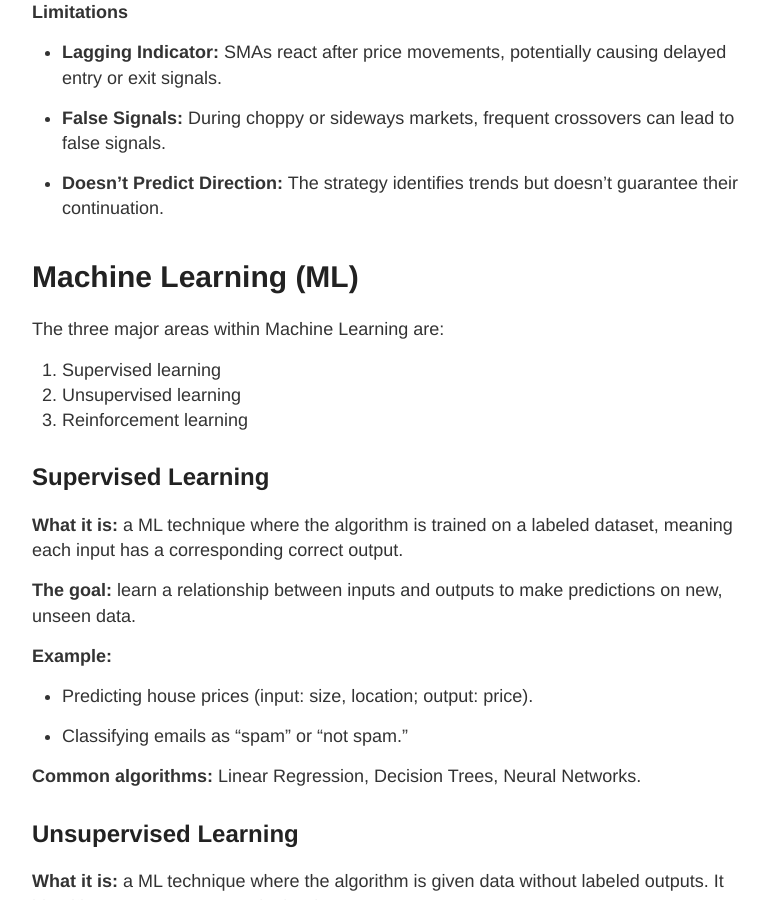
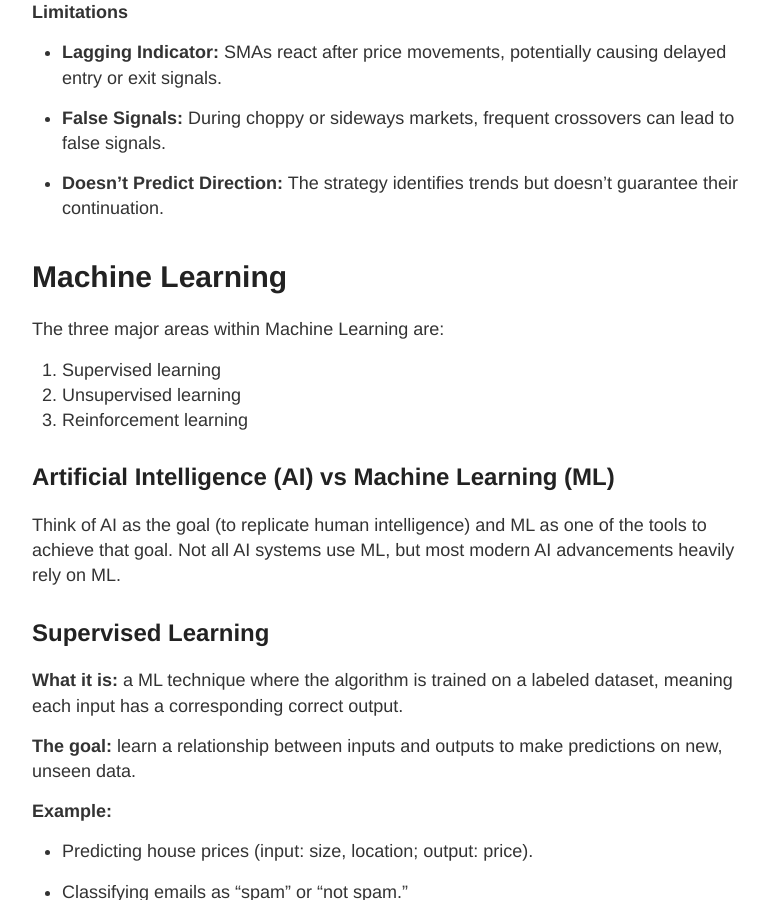
Before and after one commit to gutucristian/gutucristian.github.io, a Jekyll site: the page built from _posts/2024-06-15-Machine-Leaning-For-Trading.md, in a window 1280 px wide and 900 px high, scrolled down 3318 px. Shown: the whole window, without its empty margins (248-1017 px from the left). Built offline with Jekyll 4.4.1, drawn with Linux system fonts in a browser that asks for light colours; our own code applies the rules of GitHub Pages for plain Markdown files.

Commit message:
Update 2024-06-15-Machine-Leaning-For-Trading.md

```diff
--- a/_posts/2024-06-15-Machine-Leaning-For-Trading.md
+++ b/_posts/2024-06-15-Machine-Leaning-For-Trading.md
@@ -112,12 +112,16 @@ This provides clear, rules-based guidance for entering and exiting trades.
 
 - **Doesn’t Predict Direction:** The strategy identifies trends but doesn’t guarantee their continuation.
 
-# Machine Learning (ML)
+# Machine Learning
 
 The three major areas within Machine Learning are:
 1. Supervised learning
 2. Unsupervised learning
 3. Reinforcement learning
+
+## Artificial Intelligence (AI) vs Machine Learning (ML)
+
+Think of AI as the goal (to replicate human intelligence) and ML as one of the tools to achieve that goal. Not all AI systems use ML, but most modern AI advancements heavily rely on ML.
 
 ## Supervised Learning
 
```
